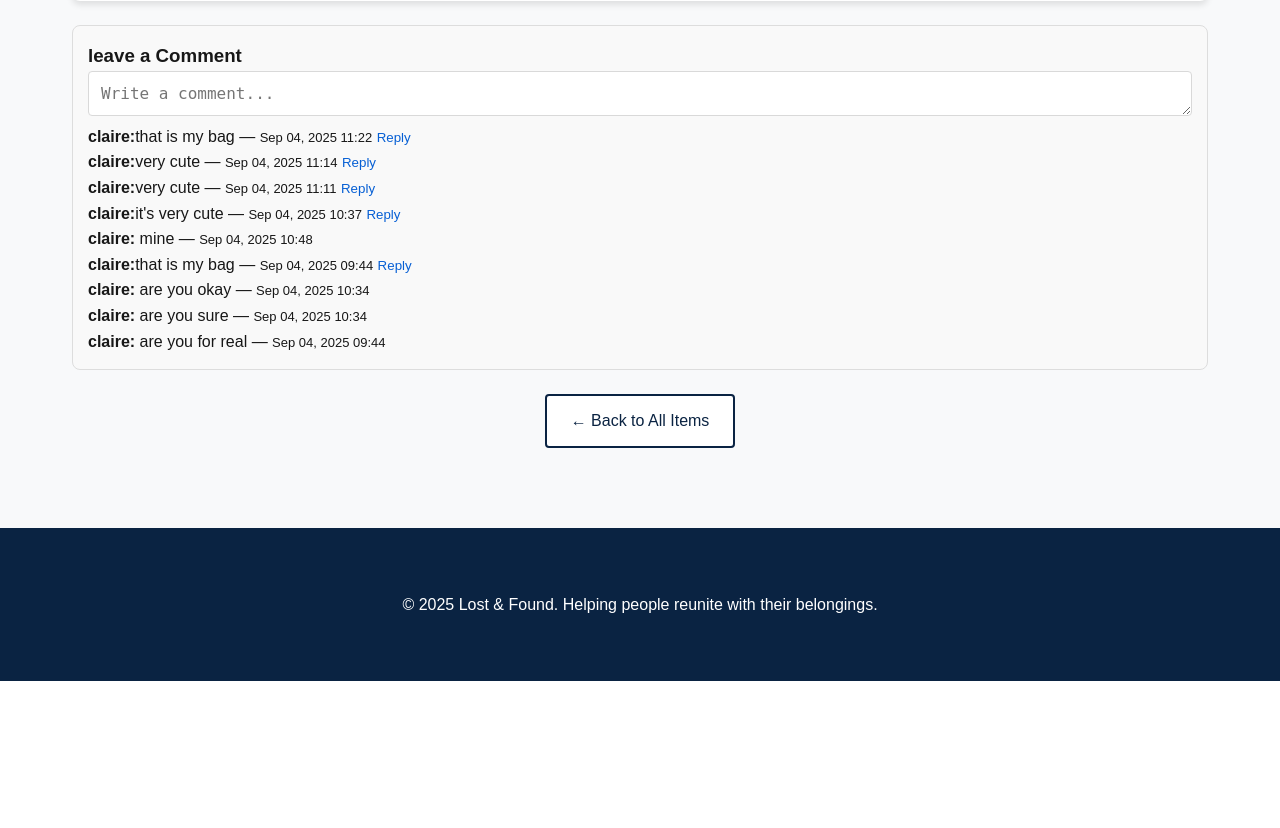
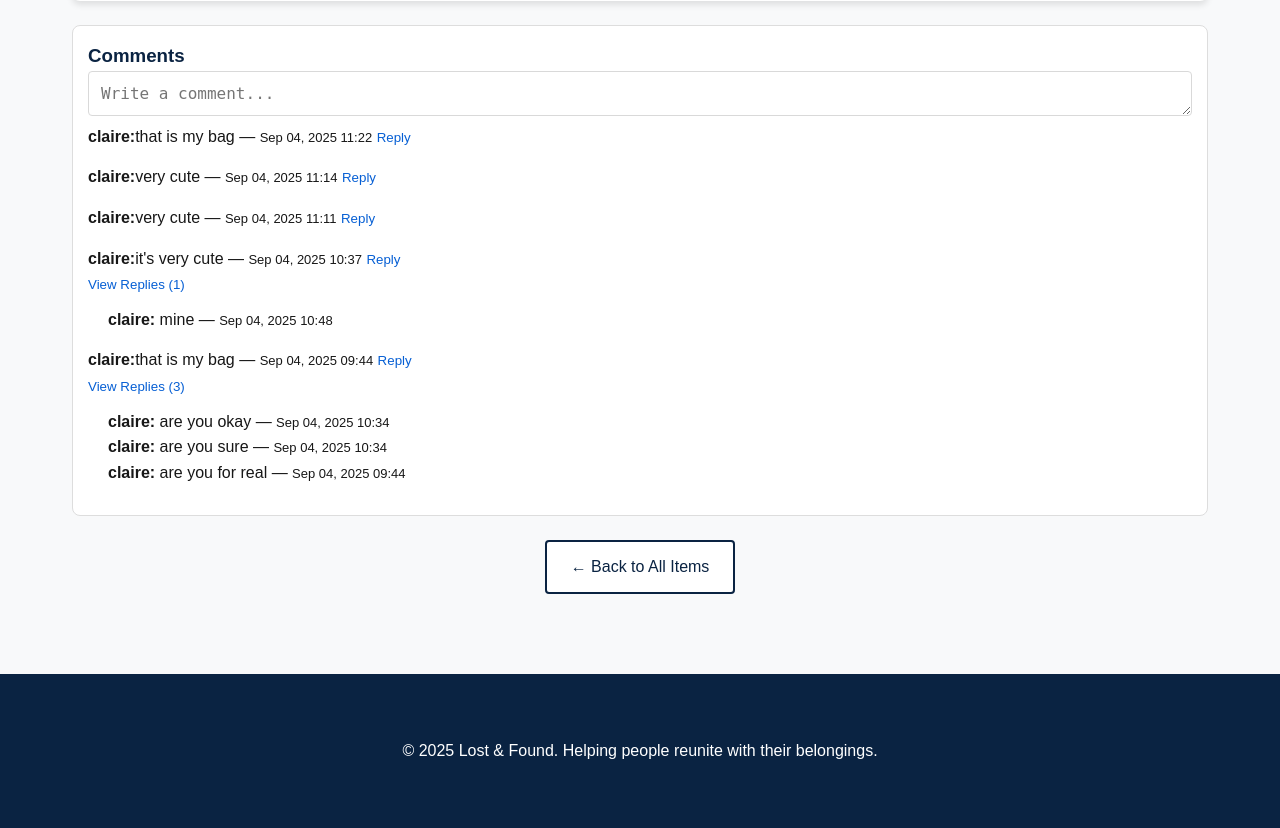
Before and after one commit to Berismartin/lost-and-found-with-django, a Django app: page /items/2/ in a window 1280 px wide. Shown: the part 670-1498 px from the top of the page. Before the commit the page ends 1351 px from the top, so only its background shows below. Run offline with Django 5.2, Linux system fonts and the light colour scheme; data comes from the database, SQL or seed files in the repository; both versions use the stored data as it was after the commit; data that the repository does not hold is empty; some libraries are stand-ins or nearby versions.

Commit message:
some editing

```diff
--- a/templates/items/item_detail.html
+++ b/templates/items/item_detail.html
@@ -124,18 +124,20 @@
 </div>
 
 
+
 <!-- Comment Section -->
-<div class="comment-section" style=" margin: 20px auto; padding: 15px; border: 1px solid #ddd; border-radius: 8px; background-color: #f9f9f9;">
-    <h3>leave a Comment</h3>
+<div class="comment-section" style=" margin: 20px auto; padding: 15px; border: 1px solid #ddd; border-radius: 8px; background-color: white;">
+    <h3 style="color: var(--primary-blue);">Comments</h3>
     <form method="post" action="{%url 'add_comment' item.pk%}">
         {% csrf_token %}
         {{ form.as_p }}
         <button type="submit" id="postBtn" style="display:none; background:#065fd4; color:white; border:none; padding:6px 12px; border-radius:4px;">Comment</button>
     </form>
 
-         <!-- <button type="submit">Post Comment</button> -->
+
           <!-- display comments and replies -->
         {% for comment in comments %}
+        <div class="comment" style="margin-bottom: 15px;">
           <!-- comment content -->
            <p>
             <strong>{{ comment.user.username }}:<span style="font-weight: lighter;">{{ comment.content }}</span></strong>
@@ -158,11 +160,20 @@
 
             <!-- display replies -->
             {% if comment.replies.exists %}
+            <button class="toggle-replies-btn" data-comment-id="{{ comment.id }}" style="background:none; border:none; color:#065fd4; cursor:pointer; padding:0; margin-top:5px;">
+                View Replies ({{ comment.replies.count }})
+            </button>
+
+            <div class="replies" id="replies-{{ comment.id }}" style="margin-left: 20px; margin-top: 10px;">
+
                 {% for reply in comment.replies.all %}
                   <p><strong>{{ reply.user.username }}: <span style="font-weight: lighter;">{{ reply.content }}</span></strong> — <span style="font-size: small;">{{ reply.created_at|date:"M d, Y H:i" }}</span></p>
 
                 {% endfor %}
+            </div>
             {% endif %}
+
+        </div>
 
         {% empty %}
               <p>No comments yet. Be the first!</p>
```
Also changed, not shown: db.sqlite3.
